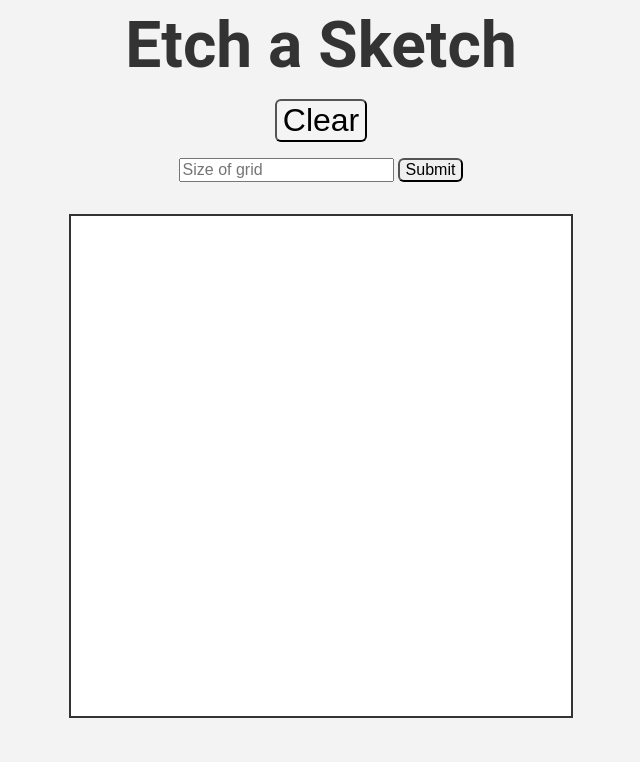
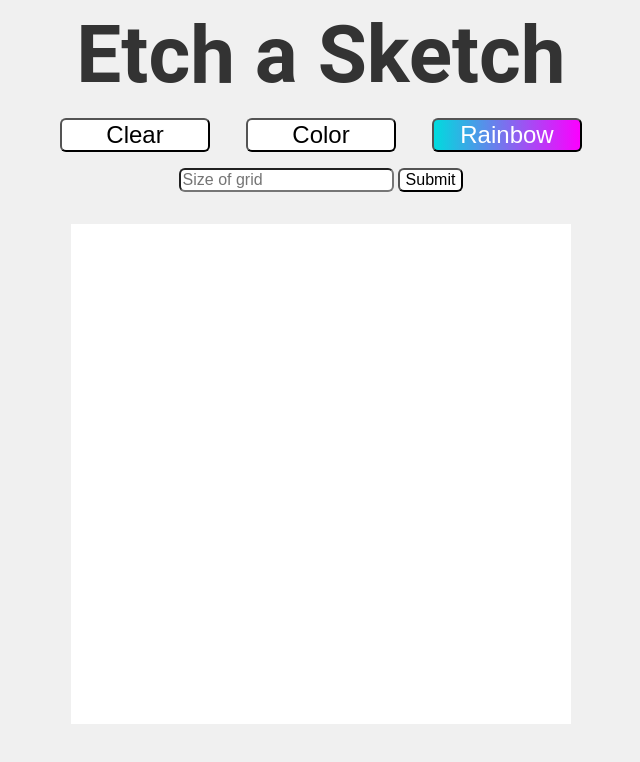
Before and after one commit to simar-s2/Etch-a-Sketch, a plain HTML site: page index.html in a window 1280 px wide. Shown: the whole page, without its empty margins (319-959 px from the left). Drawn offline with Linux system fonts and the light colour scheme.

Commit message:
Add rainbow feature

```diff
--- a/app.js
+++ b/app.js
@@ -1,40 +1,65 @@
+// HTML elements selction and variables
 const grid = document.querySelector('.grid');
 const clearbtn = document.querySelector('.clearbtn');
-const form = document.querySelector('.resizeform')
+const form = document.querySelector('.resizeform');
+const colorbtn = document.querySelector('.colorbtn')
+const rainbowbtn = document.querySelector('.rainbowbtn');
 const DefaultColor = '#fff';
+let mode = 'default';
 
+// funciton to create grid
 function createGrid (size) {
     grid.style.gridTemplateColumns = `repeat(${size}, 1fr)`;
     grid.style.gridTemplateRows = `repeat(${size}, 1fr)`;
 
     for (let i = 0; i < size*size; i++) {
         let pixel = document.createElement('div');
-        pixel.classList.add("pixel")
-        // let pixels = grid.querySelectorAll('div');
-        // pixels.forEach((div) => div.remove());
+        pixel.classList.add("pixel");
         pixel.style.backgroundColor = DefaultColor;
         pixelHeight = 500 / size;
         pixel.style.height = `${pixelHeight}px`;
         grid.appendChild(pixel);
+
+        //different mode event listeners
+        colorbtn.addEventListener('click', () => {
+            mode = 'default';
+        })
+        rainbowbtn.addEventListener('click', () => {
+            mode = 'rainbow';
+        })
+
+        //changing color of a pixel depending on the mode
         pixel.addEventListener('mouseover', () => {
-            pixel.style.backgroundColor = '#333';
+            if(mode == 'default') {
+                pixel.style.backgroundColor = '#333';
+            }
+            else if (mode == 'rainbow'){
+                red = Math.floor(Math.random() * 256 );
+                green = Math.floor(Math.random() * 256 );
+                blue = Math.floor(Math.random() * 256 );
+                pixel.style.backgroundColor = `rgb(${red},${green},${blue})`;
+            }
         })
     }
 }
 
+// Event listener for clear button
 clearbtn.addEventListener('click', () => {
     let pixels = grid.querySelectorAll('div');
-    pixels.forEach((div) => div.style.backgroundColor = DefaultColor)
+    pixels.forEach((div) => div.style.backgroundColor = DefaultColor);
 })
 
+// Function to reset the Grid
 function resetGrid() {
     let pixels = grid.querySelectorAll('div');
     pixels.forEach((div) => div.remove());
 }
 
+// Function to change the size of the grid
 function changeSize (input) {
     resetGrid();
     createGrid(input);
 }
 
+// Calling creategrid function for the first time
 createGrid(16);
--- a/index.html
+++ b/index.html
@@ -13,6 +13,8 @@
         </div>
         <div class="buttons">
             <button class="clearbtn">Clear</button>
+            <button class="colorbtn">Color</button>
+            <button class="rainbowbtn">Rainbow</button>
         </div>
         <div action="" class="resizeform">
             <input type="text"
--- a/styles.css
+++ b/styles.css
@@ -1,5 +1,5 @@
 body {
-    background-color: #f3f3f3;
+    background-color: #f0f0f0;
 }
 
 .container {
@@ -11,7 +11,7 @@ body {
 }
 
 h1 {
-    font-size: 4rem;
+    font-size: 5rem;
     margin: 0;
     color: #333;
 }
@@ -21,16 +21,23 @@ h1 {
 }
 
 .buttons > button {
-    font-size: 2rem;
+    font-size: 1.5rem;
     border-radius: 6px;
-    background-color: #f4f4f4;
+    background-color: #fff;
+    margin-left: 1rem;
+    margin-right: 1rem;
+    width: 150px;
+}
+
+.buttons > .rainbowbtn {
+    background-color: #00DBDE;
+    background-image: linear-gradient(90deg, #00DBDE 0%, #FC00FF 100%);
+    color: #fff;
 }
 
 .resizeform > * {
     font-size: 1rem;
-}
-
-.resizeform > button {
+    background-color: #fff;
     border-radius: 6px;
 }
 
@@ -40,6 +47,5 @@ h1 {
     align-items: center;
     width: 500px;
     height: 500px;
-    border: 2px #333 solid;
     margin: 2rem;
 }
```
